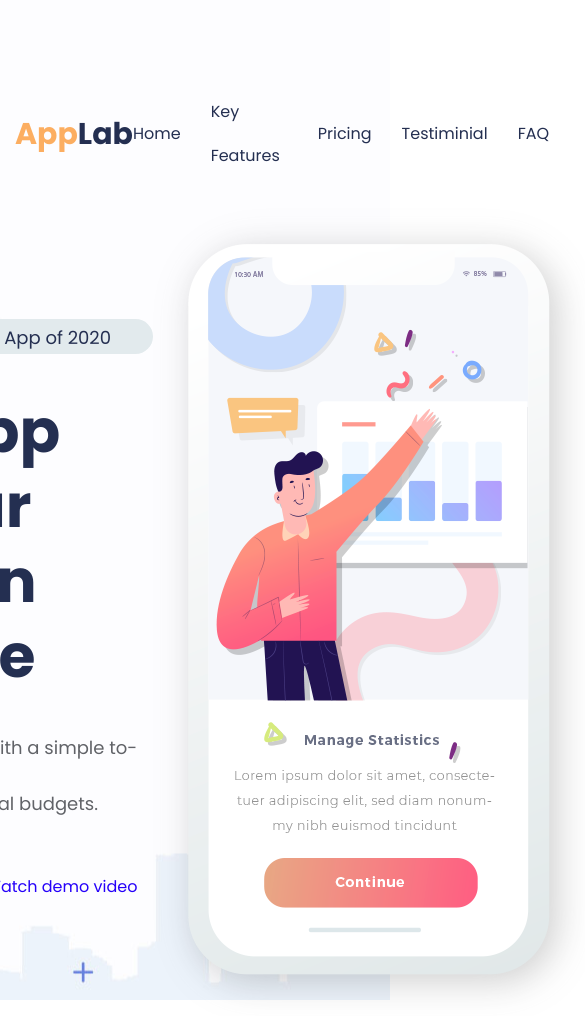
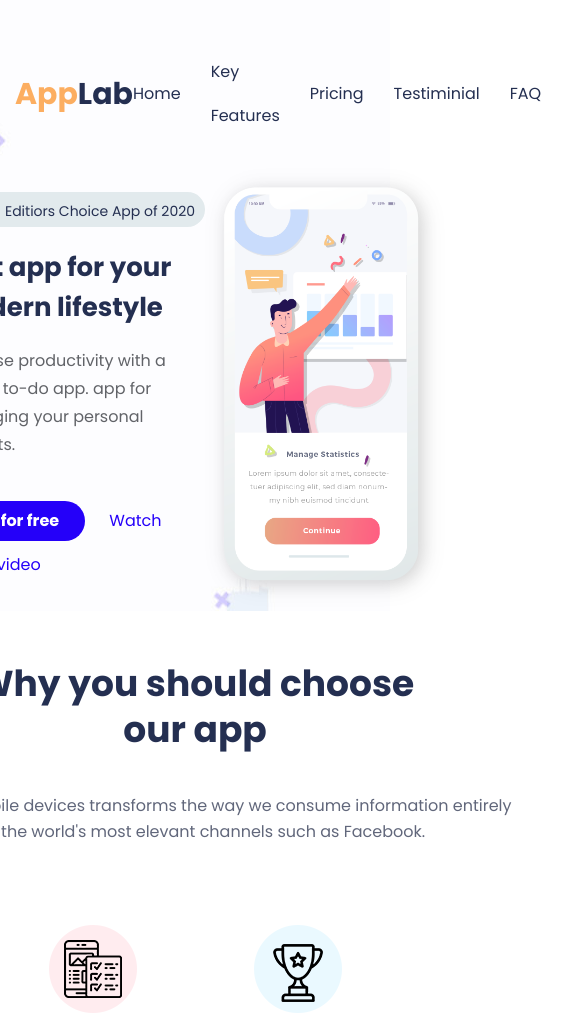
Before and after one commit to AndreySerhovetc/test_task_Cleverr, a plain HTML site: page index.html in a window 390 px wide. Shown: the top 1016 px of the page, 585 px wide, since content can reach past the window. Drawn offline with Linux system fonts and the light colour scheme.

Commit message:
add adapt

```diff
--- a/index.html
+++ b/index.html
@@ -38,18 +38,18 @@
                         <a href="contact.html" class="nav__link">FAQ</a>
                     </li>
                 </ul>
-                <button class="btn btn--primary">Try for free</button>
+                <button class="btn btn--primary btn--primary__header">Try for free</button>
             </nav>
         </header>
-        <section class="hero__container container">
+        <section class="hero__container sm-container">
             <div class="hero-left">
-                <div class="hero-left__choice">
-                    <img class="hero-left__choice--img" src="img/select.png" alt="select">
+                <div class="hero-left__rewards">
+                    <img class="hero-left__rewards--img" src="img/select.png" alt="select">
                     <span></span>
-                    <p class="hero-left__choice--title">#1 Editiors Choice App of 2020</p>
+                    <p class="hero-left__rewards--title">#1 Editiors Choice App of 2020</p>
                 </div>
 
-                <h1 class="hero-left__title">Best app for your modern lifestyle</h1>
+                <h1 class="hero-left__title">Best app for your <br/>modern lifestyle</h1>
                 <p class="hero-left__text">Increase productivity with a simple to-do app. app for<br/> managing your personal budgets.</p>
                 <div class="hero-left__button">
                     <button class="btn btn--primary">Try for free</button>
@@ -62,7 +62,7 @@
             </div>
         </section>
     </div>
-    <section class="advanced__container container">
+    <section class="advanced__container sm-container">
         <div class="section__info">
             <h2 class="section__info-title">Why you should choose <br/> our app</h2>
             <p class="section__info-text">
@@ -102,7 +102,7 @@
             </div>
         </div>
     </section>
-    <section class="faq__container container">
+    <section class="faq__container sm-container">
         <div class="section__info">
             <h2 class="section__info-title">Frequently asked questions</h2>
             <p class="section__info-text">
--- a/scss/_basic.scss
+++ b/scss/_basic.scss
@@ -1,12 +1,5 @@
 * {
     box-sizing: border-box;
-}
-
-.container {
-    max-width: 1170px;
-    margin: 0 auto;
-    padding: 0 15px;
-    font-family: 'Poppins', sans-serif;
 }
 
 a {
@@ -26,3 +19,17 @@ p {
     margin: 0;
     padding: 0;
 }
+
+.sm-container {
+    max-width: 1030px;
+    margin: 0 auto;
+    padding: 0 15px;
+    font-family: 'Poppins', sans-serif;
+}
+
+.container {
+    max-width: 1170px;
+    margin: 0 auto;
+    padding: 0 15px;
+    font-family: 'Poppins', sans-serif;
+}
--- a/scss/_button.scss
+++ b/scss/_button.scss
@@ -13,5 +13,14 @@
             transition: 0.3s ease-in-out;
             background-color: darken($accent-color-blue, 10%);
         }
+        @media(max-width:992px) {
+            width: 140px;
+            height: 40px;
+        }
+        &__header {
+            @media(max-width: 801px) {
+                display: none;
+            }
+        }
     }
 }
--- a/scss/section/_advanced.scss
+++ b/scss/section/_advanced.scss
@@ -12,6 +12,11 @@
             grid-template-columns: 1fr 1fr 1fr;
             grid-gap: 100px 100px;
             padding-bottom: 100px;
+            @media(max-width: 769px) {
+                grid-template-columns: 1fr 1fr;
+                grid-gap: 50px 50px;
+                padding-bottom: 50px;
+            }
         }
     }
 }
@@ -23,6 +28,9 @@
         flex-direction: column;
         justify-content: center;
         align-items: center;
+        @media(max-width: 769px) {
+            padding-top: 50px;
+        }
         &-title {
             width: 540px;
             text-align: center;
@@ -32,6 +40,9 @@
             color: $color-logo-text;
             margin: 0;
             padding-bottom: 40px;
+        }
+        @media(max-width:769px) {
+            padding-top: 50px;
         }
         &-text {
             width: 645px;
--- a/scss/section/_faq.scss
+++ b/scss/section/_faq.scss
@@ -13,6 +13,9 @@
                 line-height: 26px;
                 font-weight: 400;
                 color: $accordion-text-color;
+                @media(max-width: 769px) {
+                    font-size: 14px;
+                }
             }
         }
         &-header {
@@ -24,6 +27,9 @@
             align-items: center;
             position: relative;
             cursor: pointer;
+            @media(max-width: 769px) {
+                font-size: 16px;
+            }
             &::after {
                 content: "\002B";
                 position: absolute;
@@ -32,14 +38,15 @@
                 line-height: 58px;
                 font-weight: 400;
                 color: $color-logo-text;
+                @media(max-width: 769px) {
+                    font-size: 30px;
+                    line-height: 46px;
+                }
             }
-            & .active::after {
+            &,
+            .active::after {
                 content: "\002D";
             }
         }
     }
 }
-
-.accordion__item-header .active::after {
-    content: '\2212';
-}
--- a/scss/_header.scss
+++ b/scss/section/_header.scss
@@ -4,6 +4,9 @@
     // background-attachment: fixed;
     background-position: center;
     height: 1000px;
+    @media(max-width: 1041px) {
+        height: auto;
+    }
 }
 
 .header {
@@ -12,6 +15,9 @@
         align-items: center;
         justify-content: space-between;
         padding-top: 90px;
+        @media(max-width: 769px) {
+            padding-top: 50px;
+        }
     }
     &__nav {
         display: flex;
@@ -38,6 +44,11 @@
         &:last-child {
             margin-right: 50px;
         }
+        @media(max-width:801px) {
+            &:last-child {
+                margin-right: 0;
+            }
+        }
     }
     &__link {
         color: $color-logo-text;
--- a/scss/section/_hero.scss
+++ b/scss/section/_hero.scss
@@ -13,6 +13,17 @@
             color: #242f51;
             margin: 0;
             padding: 40px 0;
+            @media(max-width: 1041px) {
+                font-size: 40px;
+            }
+            @media(max-width: 801px) {
+                font-size: 30px;
+            }
+            @media(max-width:769px) {
+                font-size: 26px;
+                line-height: 40px;
+                padding: 20px 0;
+            }
         }
         &__text {
             font-family: Poppins;
@@ -22,8 +33,11 @@
             color: #616368;
             margin: 0;
             padding-bottom: 40px;
+            @media(max-width: 1041px) {
+                font-size: 16px;
+            }
         }
-        &__choice {
+        &__rewards {
             display: flex;
             align-items: center;
             position: relative;
@@ -31,6 +45,12 @@
             height: 35px;
             background-color: #e2eaed;
             border-radius: 17.5px;
+            @media(max-width: 801px) {
+                width: 300px;
+            }
+            @media(max-width: 769px) {
+                width: 260px;
+            }
             &--title {
                 margin: 0;
                 position: absolute;
@@ -40,6 +60,13 @@
                 line-height: 28px;
                 font-weight: 400;
                 color: $color-logo-text;
+                @media(max-width: 801px) {
+                    font-size: 16px;
+                }
+                @media(max-width: 769px) {
+                    left: 40px;
+                    font-size: 14px;
+                }
             }
             & span {
                 position: absolute;
@@ -59,6 +86,17 @@
             }
         }
     }
+    &-right {
+        &__img {
+            @media(max-width: 1041px) {
+                width: 300px;
+                height: auto;
+            }
+            @media(max-width:801px) {
+                width: 240px;
+            }
+        }
+    }
 }
 
 .video-link {
--- a/scss/style.scss
+++ b/scss/style.scss
@@ -1,7 +1,7 @@
 @import"basic";
 @import"vars";
 @import"button";
-@import"header";
+@import"./section/header";
 @import"./section/hero";
 @import"./section/advanced/";
 @import"./section/faq";
```
Also changed, not shown: css/style.css.
